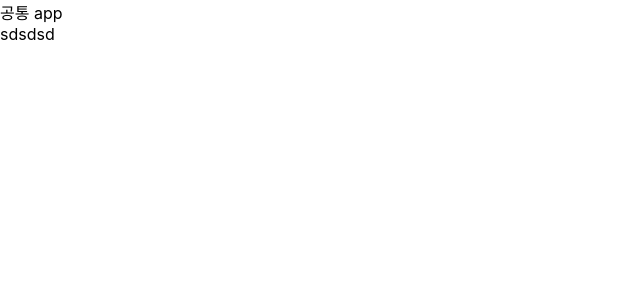
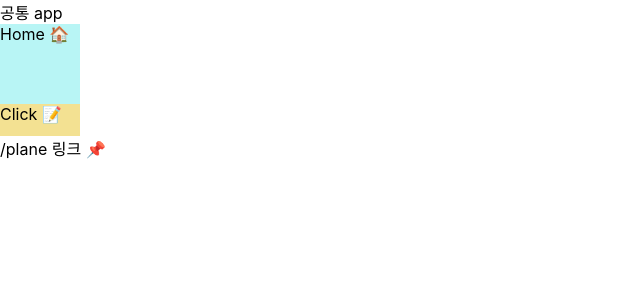
Before and after one commit to minhob38/gcf, a Next.js app in the folder next-template/: page / in a window 1280 px wide. Shown: the top 300 px of the page, without its empty margins (0-640 px from the left). Built offline with nearby package versions, Linux system fonts and the light colour scheme.

Commit message:
add image

```diff
--- /dev/null
+++ b/next-template/components/Button.tsx
@@ -0,0 +1,30 @@
+/** @jsxImportSource @emotion/react */
+import React from "react";
+import { css } from "@emotion/react";
+
+const buttonCss = css`
+  all: unset;
+  display: block;
+  background-color: #f3e192;
+  width: 5rem;
+  height: 2rem;
+  &:hover {
+    background-color: #ebc7c7;
+    border: none;
+  }
+  cursor: pointer;
+`;
+
+const Button: React.FC = () => {
+  // const dispatch = useDispatch();
+  const handleButtonClick = () => {
+    // dispatch(actionCreators.clickButtonAsync());
+  };
+  return (
+    <div css={buttonCss} onClick={handleButtonClick}>
+      Click 📝
+    </div>
+  );
+};
+
+export default Button;
--- /dev/null
+++ b/next-template/components/Home.tsx
@@ -0,0 +1,16 @@
+/** @jsxImportSource @emotion/react */
+import React from "react";
+import { css } from "@emotion/react";
+
+const homeCss = css`
+  width: 5rem;
+  height: 5rem;
+  background-color: #b8f5f5;
+  font: normal bold 16px / 24x Noto Sans CJK KR;
+`;
+
+const Home: React.FC = () => {
+  return <div css={homeCss}>Home 🏠</div>;
+};
+
+export default Home;
--- a/next-template/next.config.js
+++ b/next-template/next.config.js
@@ -1,6 +1,6 @@
 /** @type {import('next').NextConfig} */
 const nextConfig = {
   reactStrictMode: true,
-}
+};
 
-module.exports = nextConfig
+module.exports = nextConfig;
--- a/next-template/pages/index.tsx
+++ b/next-template/pages/index.tsx
@@ -2,10 +2,18 @@ import type { NextPage } from "next";
 import Head from "next/head";
 import Image from "next/image";
 import styles from "../styles/Home.module.css";
-import home from "./home"
+import Link from "next/link";
+import Home from "../components/Home";
+import Button from "../components/Button";
 
 const INDEX: NextPage = () => {
-  return <div>sdsdsd</div>;
+  return (
+    <>
+      <Home />
+      <Button />
+      <Link href="/plane">/plane 링크 📌</Link>
+    </>
+  );
 };
 
 export default INDEX;
```
Also changed, not shown: next-template/pages/home.tsx (deleted, +0 -13 lines), next-template/pages/plane.tsx (added, +22 -0 lines), next-template/assets/images/kfx.jpeg (added).
